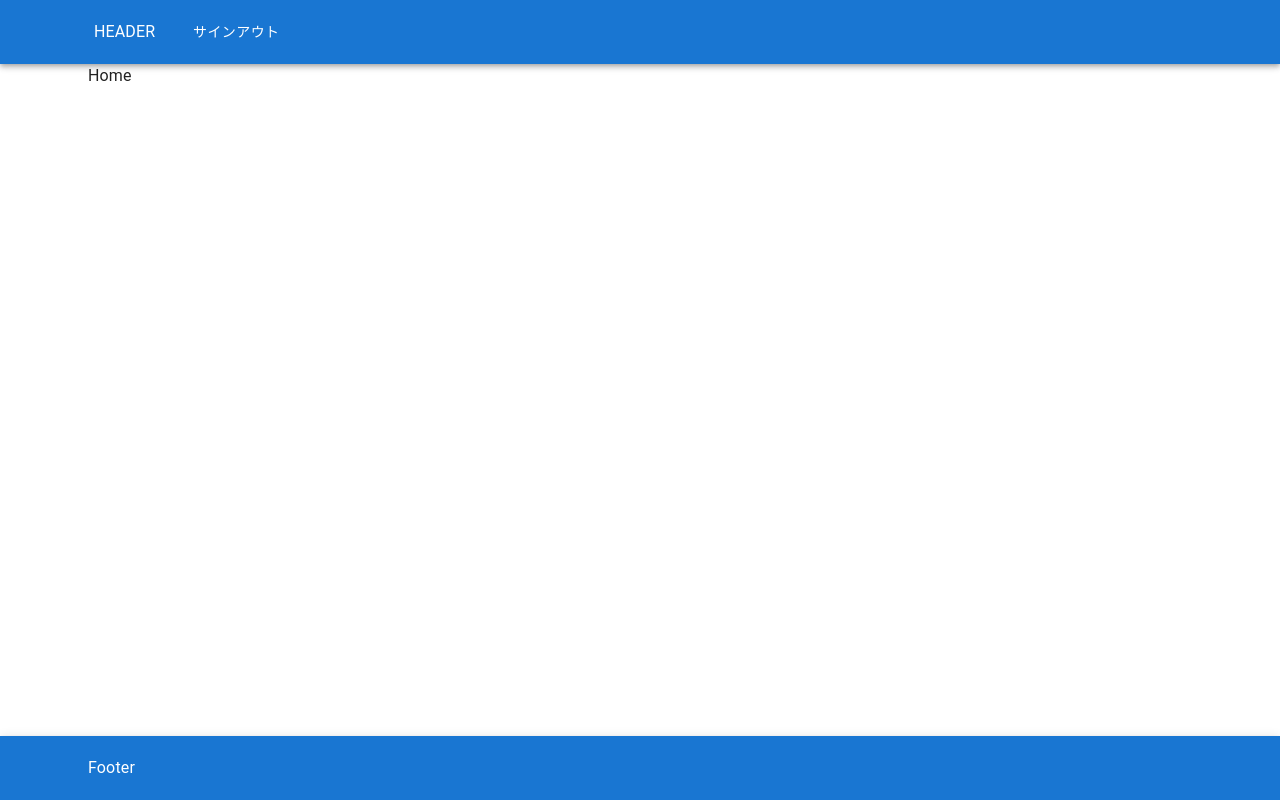
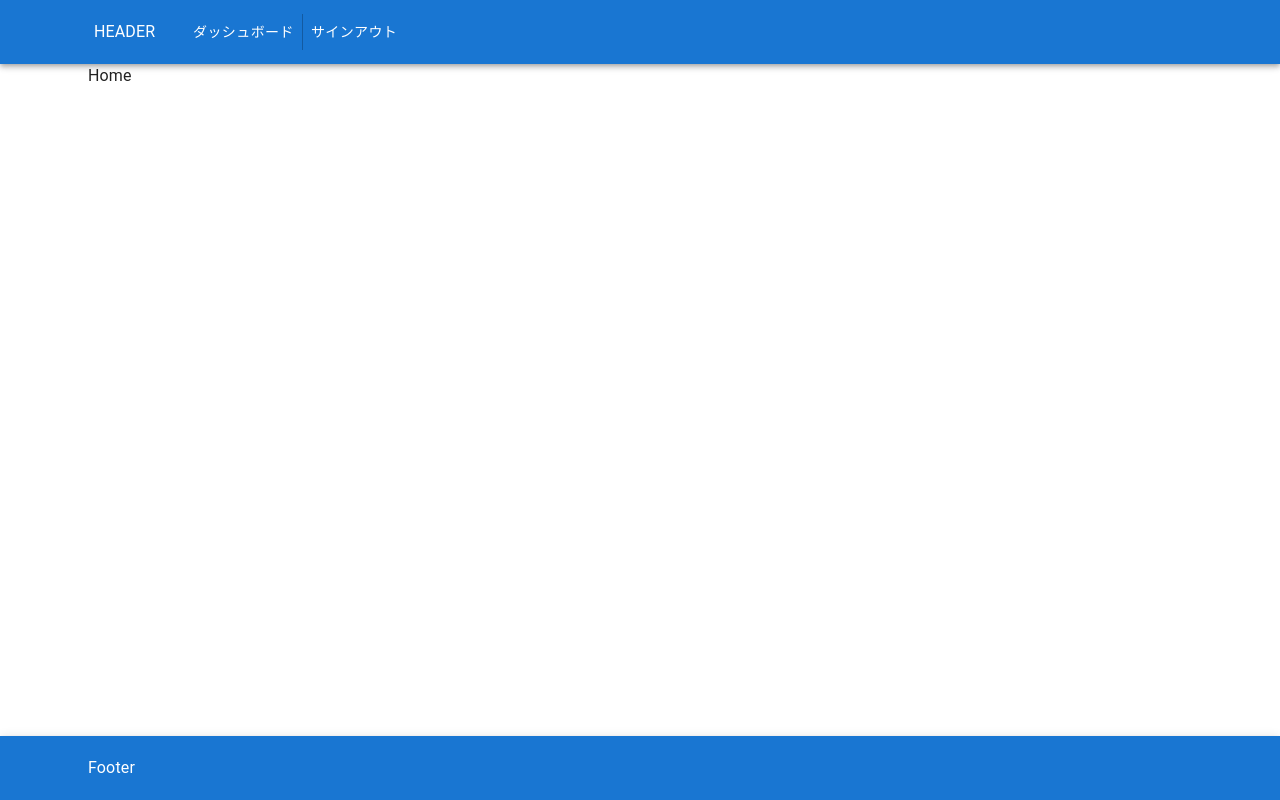
Before and after one commit to daichi08/attapp2, a Next.js app: page / in a window 1280 px wide. Built offline with nearby package versions, Linux system fonts and the light colour scheme; no server answers; sample sign-in values are in the browser's storage.

Commit message:
add dashboards

```diff
--- a/src/components/header.tsx
+++ b/src/components/header.tsx
@@ -7,13 +7,14 @@ import {
   Typography,
 } from "@mui/material";
 import { signOut } from "firebase/auth";
-import Router from "next/router";
 import { useContext } from "react";
 import { AuthContext } from "../lib/auth";
 import { auth } from "../lib/firebase";
+import { useRouter } from 'next/router';
 
 const Header = (): JSX.Element => {
   const { currentUser } = useContext(AuthContext);
+  const router = useRouter();
 
   return (
     <AppBar position="static">
@@ -24,7 +25,7 @@ const Header = (): JSX.Element => {
             variant="text"
             onClick={(e) => {
               e.preventDefault;
-              Router.push("/");
+              router.push("/");
             }}
           >
             <Typography>Header</Typography>
@@ -33,21 +34,29 @@ const Header = (): JSX.Element => {
           <Container>
             {/* TODO: コンポーネント化 */}
             {currentUser ? (
+              <ButtonGroup variant="text" color="inherit">
                 <Button
-                variant="text"
-                color="inherit"
+                  onClick={(e) => {
+                    e.preventDefault;
+                    router.push("/dashboard");
+                  }}
+                >
+                  ダッシュボード
+                </Button>
+                <Button
                   onClick={() => {
                     signOut(auth);
                   }}
                 >
                   サインアウト
                 </Button>
+              </ButtonGroup>
             ) : (
               <ButtonGroup variant="text" color="inherit">
                 <Button
                   onClick={(e) => {
                     e.preventDefault;
-                    Router.push("/signIn");
+                    router.push("/sign_in");
                   }}
                 >
                   サインイン
@@ -55,7 +64,7 @@ const Header = (): JSX.Element => {
                 <Button
                   onClick={(e) => {
                     e.preventDefault;
-                    Router.push("/signUp");
+                    router.push("/sign_up");
                   }}
                 >
                   サインアップ
--- a/src/components/layout.tsx
+++ b/src/components/layout.tsx
@@ -11,18 +11,23 @@ const Layout = ({ children }: Props): JSX.Element => {
   const { currentUser } = useContext(AuthContext);
   const router = useRouter();
 
+  if (typeof currentUser == "undefined") {
+    return <CircularProgress />;
+  }
+
   if (currentUser) {
     if (
-      router.pathname.toLowerCase().startsWith("/signin") ||
-      router.pathname.toLowerCase().startsWith("/signup")
+      router.pathname.toLowerCase().startsWith("/sign_in") ||
+      router.pathname.toLowerCase().startsWith("/sign_up")
     ) {
+      router.replace("/dashboard");
+      return <CircularProgress />;
+    }
+  } else {
+    if (router.pathname.toLocaleLowerCase().startsWith("/dashboard")) {
       router.replace("/");
       return <CircularProgress />;
     }
-  }
-
-  if (typeof currentUser == "undefined") {
-    return <CircularProgress />;
   }
 
   return <>{children}</>;
```
Also changed, not shown: src/pages/dashboard/index.tsx (added, +11 -0 lines), src/pages/sign_in.tsx (renamed from src/pages/signIn.tsx, +22 -10 lines), src/pages/sign_up.tsx (renamed from src/pages/signUp.tsx, +8 -4 lines). Lines whose indentation alone changed are shown as unchanged.
